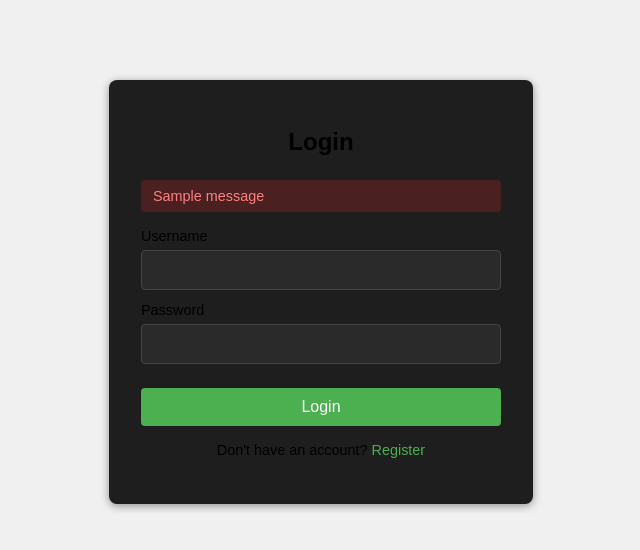
After one commit to Aryanpatil2502/Mini_games, a Flask app: page /login in a window 1280 px wide. The commit adds this page. Shown: the top 550 px of the page, without its empty margins (319-959 px from the left). Run offline with Flask 3, Linux system fonts and the light colour scheme; tables that the repository leaves empty hold one stand-in row (values such as "Sample post"); one stand-in notice (Sample message) is shown.

Commit message:
1: Created the temporary login page

```diff
--- a/app.py
+++ b/app.py
@@ -1,57 +1,112 @@
-from flask import Flask,render_template,request, jsonify, session
+from functools import wraps
+from flask import Flask, render_template, request, jsonify, session, redirect, url_for, flash
+
 from games.rps.logic import rps, reset_game
 from games.hangman.logic import new_game, guess_letter, get_display_word
+from games.auth.logic import create_user, verify_user
+from database import init_db, save_state, load_state
 
 app = Flask(__name__)
 app.secret_key = '2502'
 
+init_db()
+
+
+def login_required(f):
+    @wraps(f)
+    def decorated(*args, **kwargs):
+        if "user_id" not in session:
+            return redirect(url_for("login"))
+        return f(*args, **kwargs)
+    return decorated
+
+
 @app.route('/')
+@login_required
 def home():
     return render_template('home.html')
 
+
+# ---------------- AUTH ----------------
+
+@app.route("/register", methods=["GET", "POST"])
+def register():
+    if request.method == "POST":
+        username = request.form["username"]
+        password = request.form["password"]
+        if create_user(username, password):
+            return redirect(url_for("login"))
+        flash("Username already taken")
+    return render_template("register.html")
+
+
+@app.route("/login", methods=["GET", "POST"])
+def login():
+    if request.method == "POST":
+        username = request.form["username"]
+        password = request.form["password"]
+        user_id = verify_user(username, password)
+        if user_id:
+            session["user_id"] = user_id
+            session["username"] = username
+            return redirect(url_for("home"))
+        flash("Invalid credentials")
+    return render_template("login.html")
+
+
+@app.route("/logout")
+def logout():
+    session.clear()
+    return redirect(url_for("home"))
+
+
+# ---------------- RPS ----------------
+
 @app.route("/rps")
+@login_required
 def rps_page():
     return render_template("games/rps.html")
 
-@app.route("/hangman")
-def hangman_page():
-    return render_template("games/hangman.html")
-
-
 
 @app.route("/api/rps", methods=["POST"])
+@login_required
 def play_rps():
-
     data = request.get_json()
     player_choice = data["choice"]
+    user_id = session["user_id"]
 
-    player_score = session.get("player_score", 0)
-    computer_score = session.get("computer_score", 0)
+    state = load_state(user_id, "rps") or {"player_score": 0, "computer_score": 0}
+    result = rps(player_choice, state["player_score"], state["computer_score"])
 
-    result = rps(player_choice, player_score, computer_score)
-
-    session["player_score"] = result["player_score"]
-    session["computer_score"] = result["computer_score"]
+    save_state(user_id, "rps", {
+        "player_score": result["player_score"],
+        "computer_score": result["computer_score"]
+    })
 
     return jsonify(result)
 
 
 @app.route("/api/rps/reset", methods=["POST"])
+@login_required
 def reset_rps():
     result = reset_game()
-    session["player_score"] = result["player_score"]
-    session["computer_score"] = result["computer_score"]
+    save_state(session["user_id"], "rps", result)
+    return jsonify(result)
 
-    return jsonify(result)
 
 # ---------------- HANGMAN ----------------
 
+@app.route("/hangman")
+@login_required
+def hangman_page():
+    return render_template("games/hangman.html")
+
+
 @app.route("/api/hangman/new", methods=["POST"])
+@login_required
 def start_hangman():
-
     game = new_game()
-
-    session["hangman"] = game
+    save_state(session["user_id"], "hangman", game)
 
     return jsonify({
         "display_word": get_display_word(game),
@@ -63,35 +118,30 @@ def start_hangman():
 
 
 @app.route("/api/hangman/guess", methods=["POST"])
+@login_required
 def play_hangman():
+    data = request.get_json()
+    letter = data["guess"]
+    user_id = session["user_id"]
 
-    data = request.get_json()
-
-    letter = data["guess"]
-
-    game = session.get("hangman")
-
-    if game is None:
-        game = new_game()
-
+    game = load_state(user_id, "hangman") or new_game()
     game = guess_letter(game, letter)
-
-    session["hangman"] = game
+    save_state(user_id, "hangman", game)
 
     display_word = get_display_word(game)
-
     won = "_" not in display_word
-
     lost = game["incorrect_guesses"] >= game["max_incorrect_guesses"]
 
     return jsonify({
-    "display_word": display_word,
-    "guessed_letters": game["guessed_letters"],
-    "incorrect_guesses": game["incorrect_guesses"],
-    "max_incorrect_guesses": game["max_incorrect_guesses"],
-    "won": won,
-    "lost": lost,
-    "word": game["word"]
-})
+        "display_word": display_word,
+        "guessed_letters": game["guessed_letters"],
+        "incorrect_guesses": game["incorrect_guesses"],
+        "max_incorrect_guesses": game["max_incorrect_guesses"],
+        "won": won,
+        "lost": lost,
+        "word": game["word"]
+    })
+
+
 if __name__ == '__main__':
     app.run(debug=True)
--- /dev/null
+++ b/static/css/auth.css
@@ -0,0 +1,84 @@
+.auth-container {
+    max-width: 360px;
+    margin: 80px auto;
+    padding: 32px;
+    border-radius: 8px;
+    background-color: #1e1e1e;
+    box-shadow: 0 2px 8px rgba(0, 0, 0, 0.4);
+}
+
+.auth-container h1 {
+    margin-bottom: 24px;
+    text-align: center;
+    font-size: 1.5rem;
+}
+
+.auth-container form {
+    display: flex;
+    flex-direction: column;
+    gap: 12px;
+}
+
+.auth-container label {
+    font-size: 0.9rem;
+    margin-bottom: -6px;
+}
+
+.auth-container input {
+    padding: 10px;
+    border-radius: 4px;
+    border: 1px solid #444;
+    background-color: #2a2a2a;
+    color: #fff;
+    font-size: 1rem;
+}
+
+.auth-container input:focus {
+    outline: none;
+    border-color: #4caf50;
+}
+
+.auth-container button {
+    margin-top: 12px;
+    padding: 10px;
+    border: none;
+    border-radius: 4px;
+    background-color: #4caf50;
+    color: #fff;
+    font-size: 1rem;
+    cursor: pointer;
+}
+
+.auth-container button:hover {
+    background-color: #43a047;
+}
+
+.auth-container p {
+    margin-top: 16px;
+    text-align: center;
+    font-size: 0.9rem;
+}
+
+.auth-container a {
+    color: #4caf50;
+    text-decoration: none;
+}
+
+.auth-container a:hover {
+    text-decoration: underline;
+}
+
+.flashes {
+    list-style: none;
+    padding: 0;
+    margin-bottom: 16px;
+}
+
+.flashes li {
+    background-color: #4a2020;
+    color: #ff8080;
+    padding: 8px 12px;
+    border-radius: 4px;
+    font-size: 0.9rem;
+    margin-bottom: 6px;
+}
--- a/static/css/style.css
+++ b/static/css/style.css
@@ -55,3 +55,30 @@ body {
     justify-content: center;
     align-items: center;
 }
+
+.topnav {
+    display: flex;
+    justify-content: flex-end;
+    align-items: center;
+    gap: 12px;
+    padding: 12px 24px;
+    background-color: #1e1e1e;
+}
+
+.topnav span {
+    color: #ccc;
+    font-size: 0.9rem;
+}
+
+.logout-btn {
+    padding: 6px 14px;
+    background-color: #c0392b;
+    color: #fff;
+    text-decoration: none;
+    border-radius: 4px;
+    font-size: 0.9rem;
+}
+
+.logout-btn:hover {
+    background-color: #a93226;
+}
--- a/templates/base.html
+++ b/templates/base.html
@@ -15,6 +15,12 @@
 </head>
 
 <body class="{% block body_class %}{% endblock %}">
+    {% if session.user_id %}
+        <nav class="topnav">
+            <span>Welcome, {{ session.username }}</span>
+            <a href="{{ url_for('logout') }}" class="logout-btn">Logout</a>
+        </nav>
+    {% endif %}
 
     {% block body %}{% endblock %}
 
--- /dev/null
+++ b/templates/login.html
@@ -0,0 +1,35 @@
+{% extends "base.html" %}
+
+{% block title %}Login{% endblock %}
+
+{% block css %}
+<link rel="stylesheet" href="{{ url_for('static', filename='css/auth.css') }}">
+{% endblock %}
+
+{% block body %}
+<div class="auth-container">
+    <h1>Login</h1>
+
+    {% with messages = get_flashed_messages() %}
+        {% if messages %}
+            <ul class="flashes">
+            {% for message in messages %}
+                <li>{{ message }}</li>
+            {% endfor %}
+            </ul>
+        {% endif %}
+    {% endwith %}
+
+    <form method="POST" action="{{ url_for('login') }}">
+        <label for="username">Username</label>
+        <input type="text" id="username" name="username" required>
+
+        <label for="password">Password</label>
+        <input type="password" id="password" name="password" required>
+
+        <button type="submit">Login</button>
+    </form>
+
+    <p>Don't have an account? <a href="{{ url_for('register') }}">Register</a></p>
+</div>
+{% endblock %}
```
Also changed, not shown: database.py (added, +55 -0 lines), games/auth/logic.py (added, +30 -0 lines), templates/register.html (added, +35 -0 lines), 1 other file.
